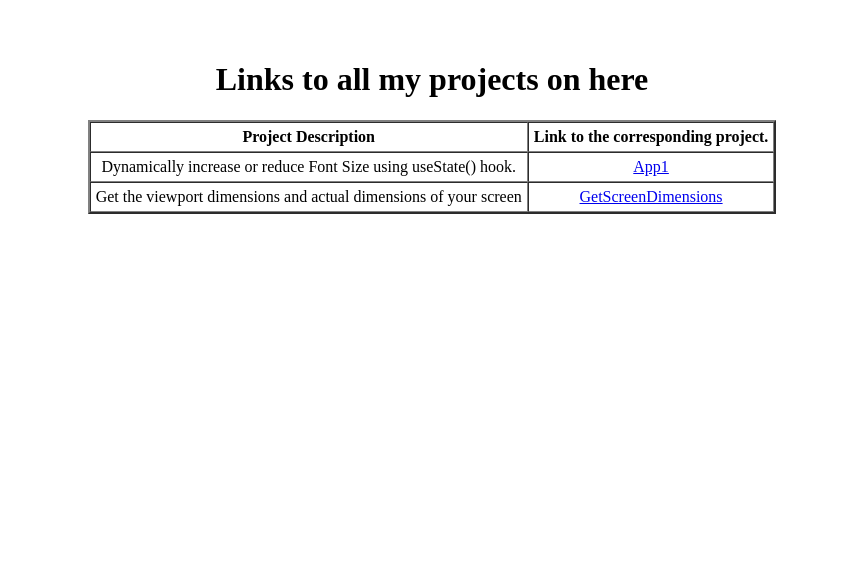
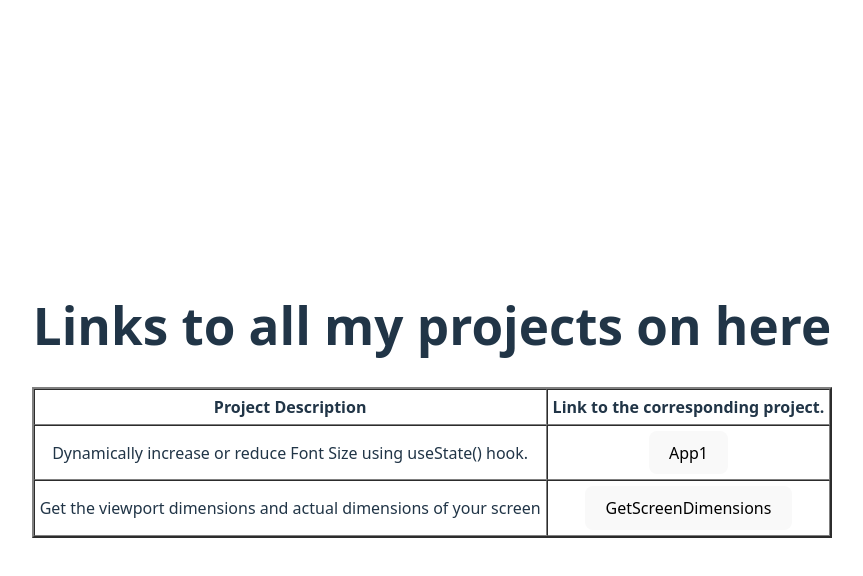
Before and after one commit to Vishwajith-S-VIT/Learn-React, a React (Vite) app: page / in a window 1280 px wide. Shown: the top 576 px of the page, without its empty margins (208-1071 px from the left). Built offline with nearby package versions, Linux system fonts and the light colour scheme.

Commit message:
Added Links back to the homepage+made them into buttons for aesthetics.

```diff
--- a/src/App.jsx
+++ b/src/App.jsx
@@ -18,13 +18,13 @@ function Home() {
           <tr>
             <td>Dynamically increase or reduce Font Size using useState() hook.</td>
             <td>
-              <Link to="/App1">App1</Link>
+              <Link to="/App1"><button>App1</button></Link>
             </td>
           </tr>
           <tr>
             <td>Get the viewport dimensions and actual dimensions of your screen</td>
             <td>
-              <Link to="/GetScreenDimensions">GetScreenDimensions</Link>
+              <Link to="/GetScreenDimensions"><button>GetScreenDimensions</button></Link>
             </td>
           </tr>
         </tbody>
--- a/src/App1.jsx
+++ b/src/App1.jsx
@@ -1,4 +1,5 @@
 import React, { useState } from "react";
+import { HashRouter as Router, Routes, Route, Link } from "react-router-dom";
 
 export function App1(){
     const [fsize, setFsize] = useState(16);
@@ -15,7 +16,8 @@ export function App1(){
             <p style={{ fontSize: `${fsize}px` }}>This is <span style={{fontStyle:"italic", color:"blue", backgroundColor:"darkgrey"}}>App1</span></p>
             <button onClick={() => setFsize(fsize + 1)}>Increase Font Size</button> &emsp;
             <button onClick={() => {decreaseFontSize()}}>Decrease Font Size</button> &emsp;
-            <button onClick={() => setFsize(16)}>Reset Font Size</button>
+            <button onClick={() => setFsize(16)}>Reset Font Size</button> <br/> <br/>
+            <Link to={"/"}><button>Go back to homepage</button></Link>
         </div>
     )
 }
--- a/src/GetScreenDimensions.jsx
+++ b/src/GetScreenDimensions.jsx
@@ -1,4 +1,5 @@
 import React, { useState, useEffect } from "react";
+import { Link } from "react-router-dom";
 
 export const GetScreenDimensions = () => {
     const [viewportDimensions, setViewportDimensions] = useState({
@@ -29,6 +30,7 @@ export const GetScreenDimensions = () => {
                 <strong>Actual Screen Dimensions:</strong> {window.screen.width} x{" "}
                 {window.screen.height}
             </p>
+            <Link to={"/"}><button>Go back to homepage</button></Link>
         </div>
     );
 };
--- a/src/main.jsx
+++ b/src/main.jsx
@@ -1,6 +1,6 @@
 import { StrictMode } from 'react'
 import { createRoot } from 'react-dom/client'
-//import './index.css'
+import './index.css'
 import AppBackup from './AppBackup'
 import { App } from './App'
 
```
